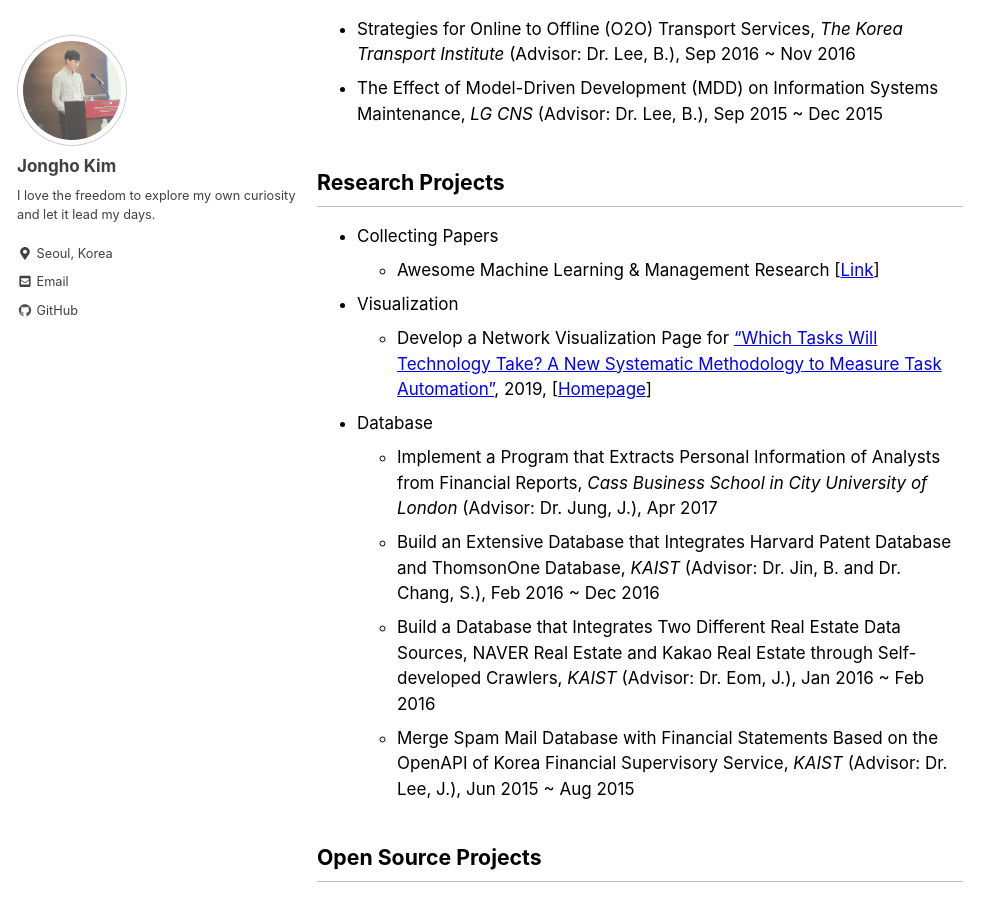
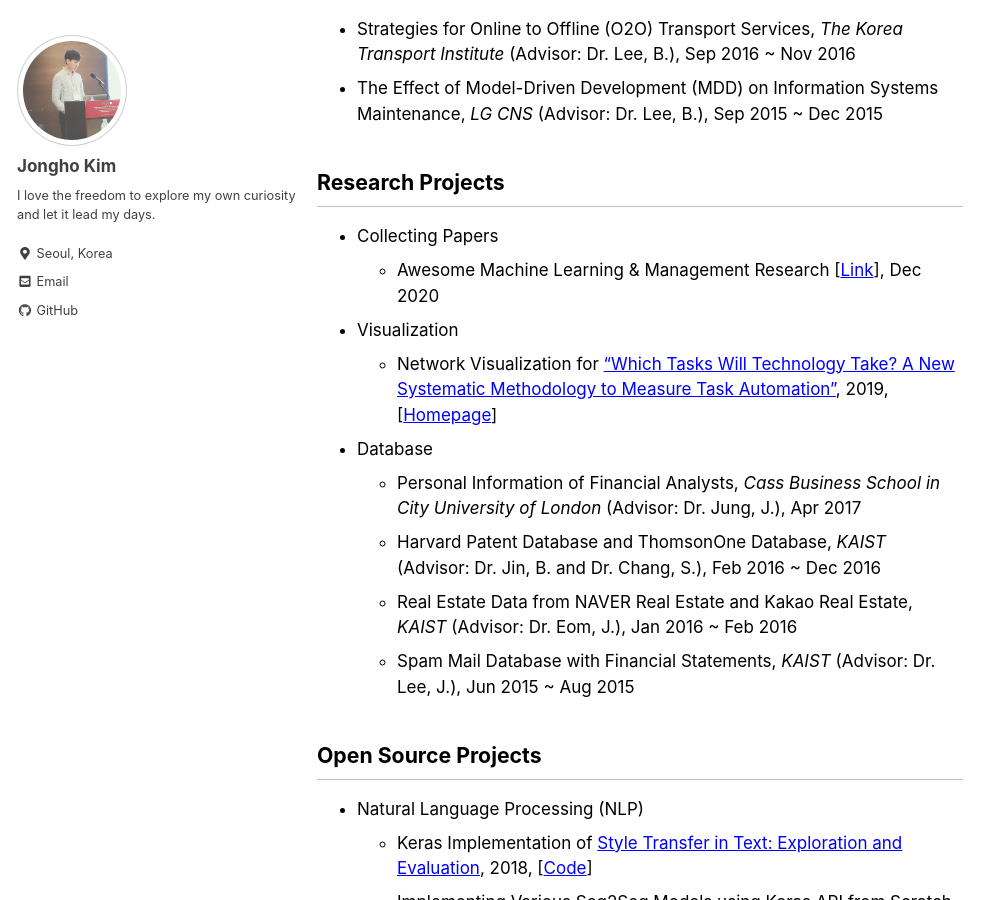
Before and after one commit to jonghkim/jonghkim.github.io, a Jekyll site: the page built from _pages/project.md, in a window 1280 px wide and 900 px high, scrolled down 231 px. Shown: the whole window, without its empty margins (0-1001 px from the left). Built offline with Jekyll 4.4.1, drawn with Linux system fonts in a browser that asks for light colours; nearby versions of some CDN libraries.

Commit message:
project updated

```diff
--- a/_pages/project.md
+++ b/_pages/project.md
@@ -11,14 +11,14 @@ last_modified_at: 2019-03-19
 
 ## Research Projects
 - Collecting Papers
-    - Awesome Machine Learning & Management Research [[Link](https://github.com/jonghkim/awesome-machine-learning-management-research)]
+    - Awesome Machine Learning & Management Research [[Link](https://github.com/jonghkim/awesome-machine-learning-management-research)], Dec 2020
 - Visualization
-    - Develop a Network Visualization Page for ["Which Tasks Will Technology Take? A New Systematic Methodology to Measure Task Automation"](https://aisel.aisnet.org/icis2016/Sustainability/Presentations/8/), 2019, [[Homepage](http://jobautomation.pythonanywhere.com)]
+    - Network Visualization for ["Which Tasks Will Technology Take? A New Systematic Methodology to Measure Task Automation"](https://aisel.aisnet.org/icis2016/Sustainability/Presentations/8/), 2019, [[Homepage](http://jobautomation.pythonanywhere.com)]
 - Database
-    - Implement a Program that Extracts Personal Information of Analysts from Financial Reports, *Cass Business School in City University of London* (Advisor: Dr. Jung, J.), Apr 2017
-    - Build an Extensive Database that Integrates Harvard Patent Database and ThomsonOne Database, *KAIST* (Advisor: Dr. Jin, B. and Dr. Chang, S.), Feb 2016 ~ Dec 2016
-    - Build a Database that Integrates Two Different Real Estate Data Sources, NAVER Real Estate and Kakao Real Estate through Self-developed Crawlers, *KAIST* (Advisor: Dr. Eom, J.), Jan 2016 ~ Feb 2016
-    - Merge Spam Mail Database with Financial Statements Based on the OpenAPI of Korea Financial Supervisory Service, *KAIST* (Advisor: Dr. Lee, J.), Jun 2015 ~ Aug 2015
+    - Personal Information of Financial Analysts, *Cass Business School in City University of London* (Advisor: Dr. Jung, J.), Apr 2017
+    - Harvard Patent Database and ThomsonOne Database, *KAIST* (Advisor: Dr. Jin, B. and Dr. Chang, S.), Feb 2016 ~ Dec 2016
+    - Real Estate Data from NAVER Real Estate and Kakao Real Estate, *KAIST* (Advisor: Dr. Eom, J.), Jan 2016 ~ Feb 2016
+    - Spam Mail Database with Financial Statements, *KAIST* (Advisor: Dr. Lee, J.), Jun 2015 ~ Aug 2015
 
 ## Open Source Projects
 - Natural Language Processing (NLP)
```
